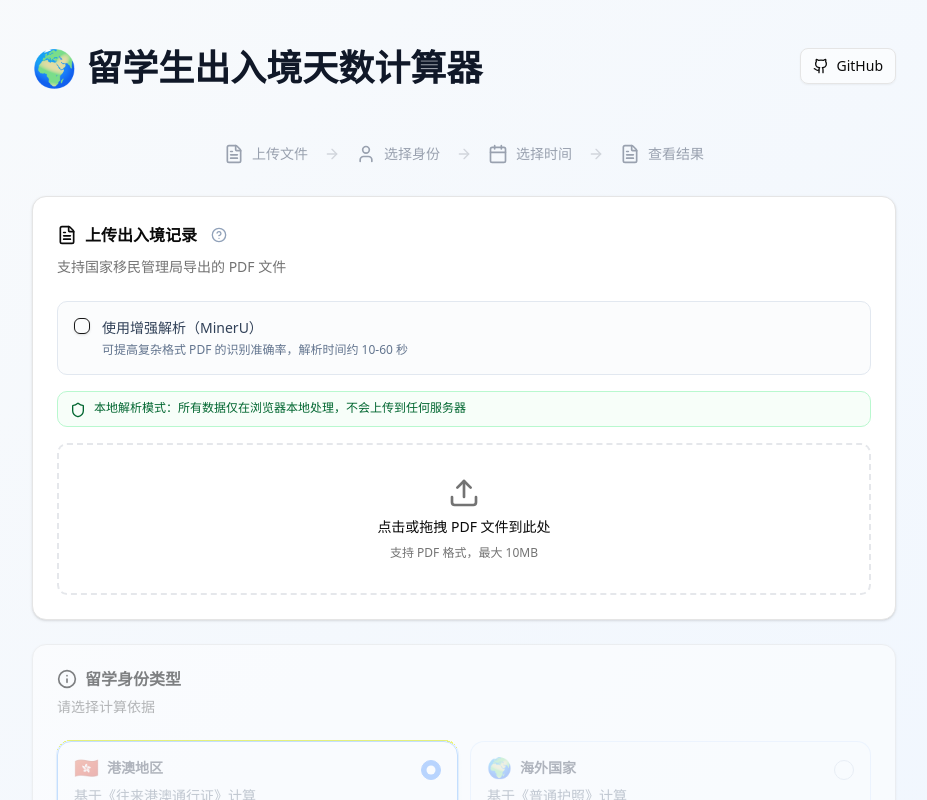
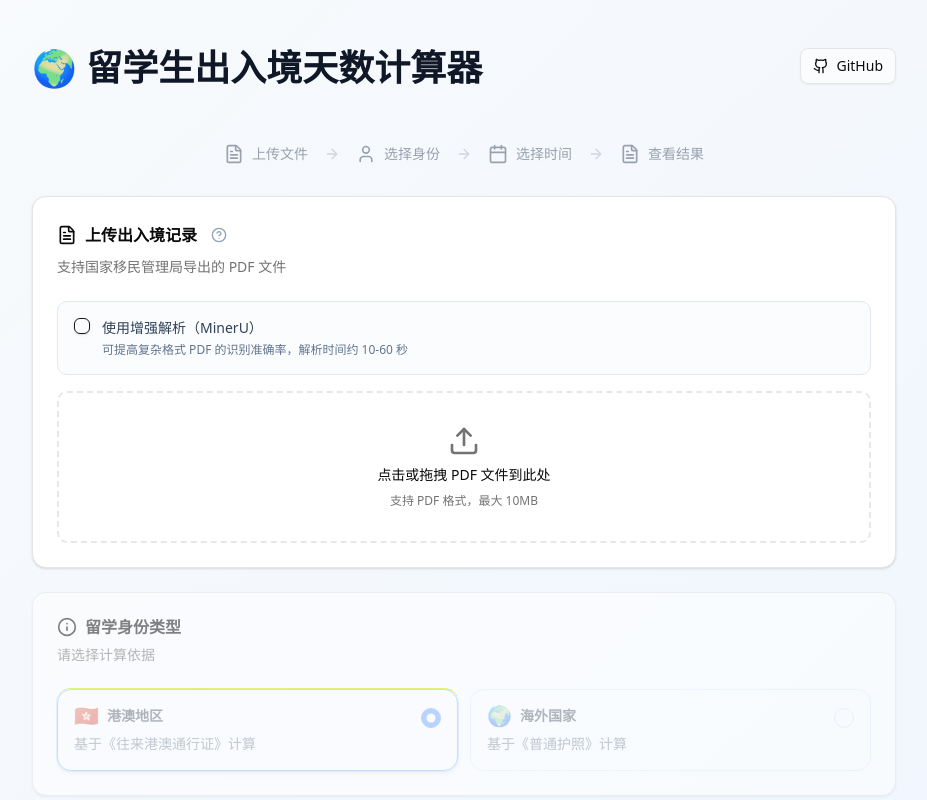
Before and after one commit to Efan404/border-tally, a Next.js app: page / in a window 1280 px wide. Shown: the top 800 px of the page, without its empty margins (176-1103 px from the left). Built offline with nearby package versions, Linux system fonts and the light colour scheme.

Commit message:
chore: remove the duplicate privacy notice below the upload area

```diff
--- a/components/pdf-upload.tsx
+++ b/components/pdf-upload.tsx
@@ -347,28 +347,6 @@ export function PDFUpload({ onParseComplete }: PDFUploadProps) {
           </div>
         </div>
 
-        {/* 隐私提示 */}
-        <div
-          className={`rounded-lg border px-3 py-2 text-xs ${
-            useMinerU
-              ? "border-amber-200 bg-amber-50/50 text-amber-800"
-              : "border-green-200 bg-green-50/50 text-green-800"
-          }`}
-        >
-          <div className="flex items-start gap-2">
-            {useMinerU ? (
-              <AlertCircle className="h-4 w-4 mt-0.5 flex-shrink-0" />
-            ) : (
-              <Shield className="h-4 w-4 mt-0.5 flex-shrink-0" />
-            )}
-            <span>
-              {useMinerU
-                ? "增强解析模式：PDF 内容将被上传至 MinerU 服务器处理，确认后继续"
-                : "本地解析模式：所有数据仅在浏览器本地处理，不会上传到任何服务器"}
-            </span>
-          </div>
-        </div>
-
         <div
           onClick={() => {
             if (!isLoading) openFilePicker();
```
